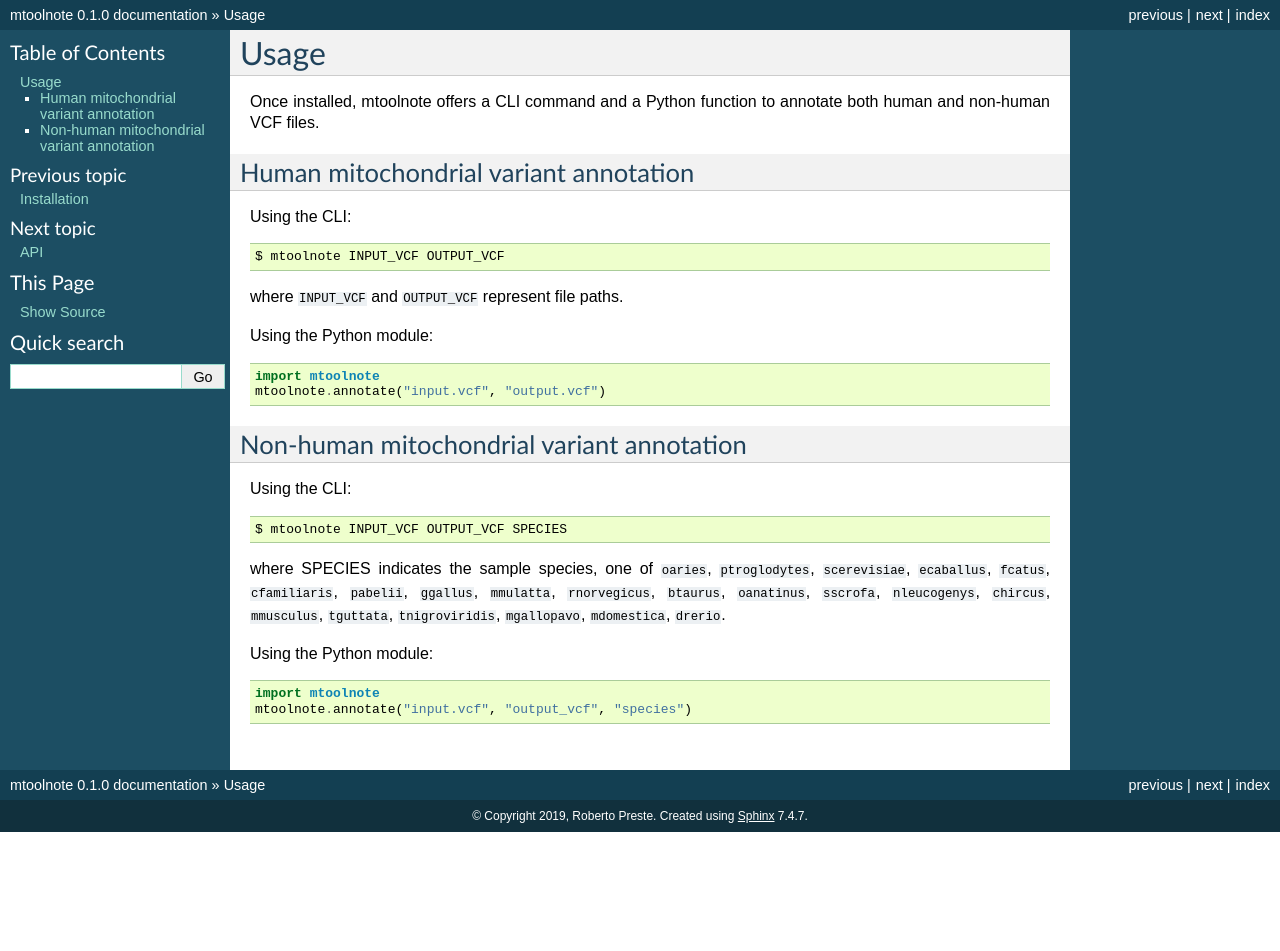
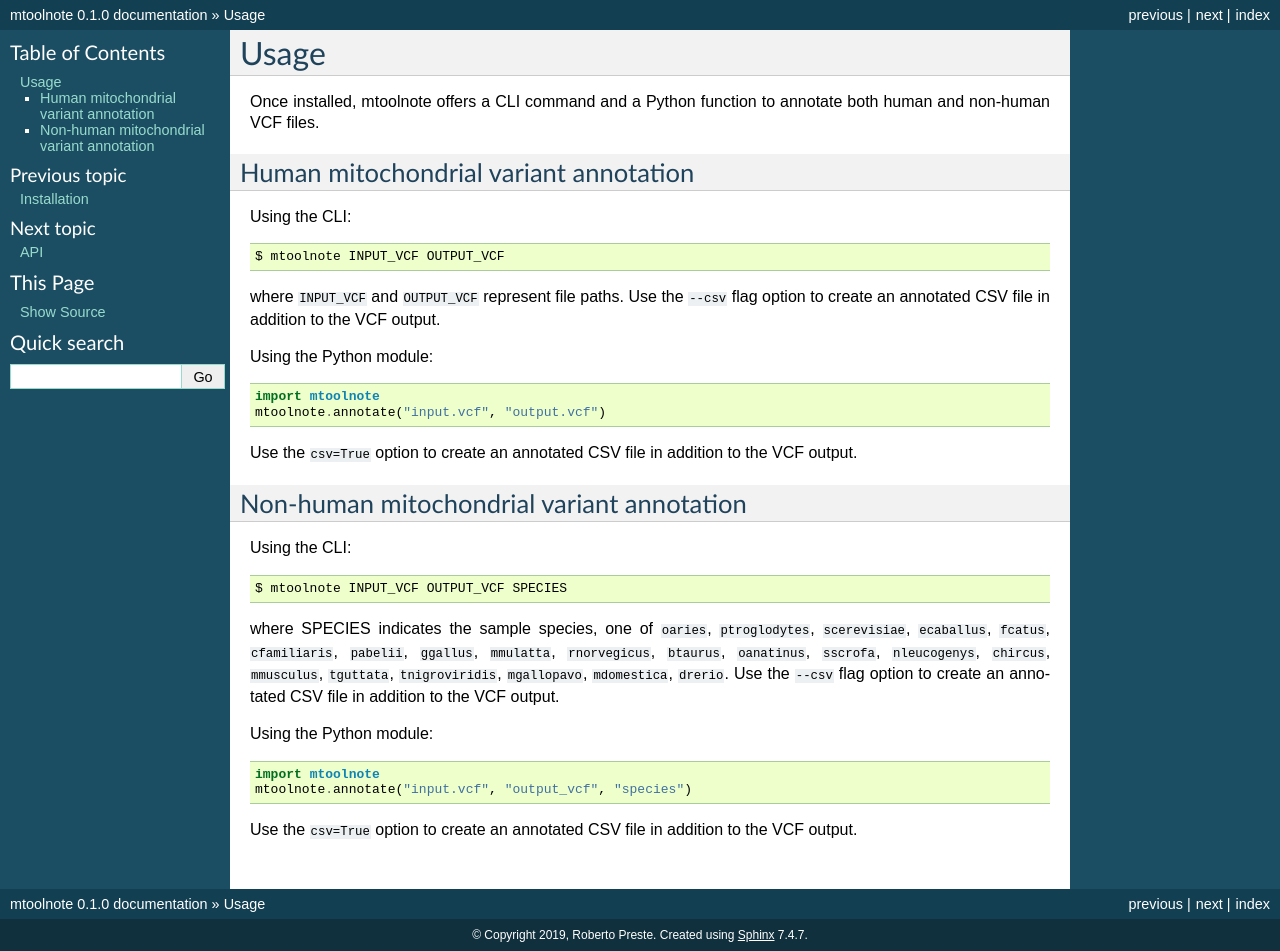
Before and after one commit to mitoNGS/mtoolnote, a Sphinx documentation site: the page built from docs/usage.rst, in a window 1280 px wide. Built offline with Sphinx 7.4.7, drawn with Linux system fonts in a browser that asks for light colours; before the commit the page ends 900 px from its top, so only the background shows below that.

Commit message:
Update documentation and requirements

```diff
--- a/docs/usage.rst
+++ b/docs/usage.rst
@@ -11,12 +11,14 @@ Using the CLI::
 
     $ mtoolnote INPUT_VCF OUTPUT_VCF
 
-where ``INPUT_VCF`` and ``OUTPUT_VCF`` represent file paths.
+where ``INPUT_VCF`` and ``OUTPUT_VCF`` represent file paths. Use the ``--csv`` flag option to create an annotated CSV file in addition to the VCF output.
 
 Using the Python module::
 
     import mtoolnote
     mtoolnote.annotate("input.vcf", "output.vcf")
+
+Use the ``csv=True`` option to create an annotated CSV file in addition to the VCF output.
 
 Non-human mitochondrial variant annotation
 ------------------------------------------
@@ -28,9 +30,11 @@ Using the CLI::
 where SPECIES indicates the sample species, one of ``oaries``, ``ptroglodytes``, ``scerevisiae``,
 ``ecaballus``, ``fcatus``, ``cfamiliaris``, ``pabelii``, ``ggallus``, ``mmulatta``,
 ``rnorvegicus``, ``btaurus``, ``oanatinus``, ``sscrofa``, ``nleucogenys``, ``chircus``,
-``mmusculus``, ``tguttata``, ``tnigroviridis``, ``mgallopavo``, ``mdomestica``, ``drerio``.
+``mmusculus``, ``tguttata``, ``tnigroviridis``, ``mgallopavo``, ``mdomestica``, ``drerio``. Use the ``--csv`` flag option to create an annotated CSV file in addition to the VCF output.
 
 Using the Python module::
 
     import mtoolnote
     mtoolnote.annotate("input.vcf", "output_vcf", "species")
+
+Use the ``csv=True`` option to create an annotated CSV file in addition to the VCF output.
--- a/requirements.txt
+++ b/requirements.txt
@@ -5,3 +5,4 @@ aiohttp>=3.4.4
 vcfpy==0.12.1
 sqlalchemy>=1.2.16
 apybiomart==0.3.5
+scikit-allel==1.2.1
--- a/requirements_dev.txt
+++ b/requirements_dev.txt
@@ -9,7 +9,6 @@ Sphinx==2.1.2
 sphinx-click==2.2.0
 sphinxcontrib-napoleon==0.7
 twine==1.13.0
-click==7.0
 pytest==5.0.0
 pytest-runner==5.1
 pytest-cov==2.7.1
--- a/setup.py
+++ b/setup.py
@@ -11,7 +11,7 @@ with open("HISTORY.rst") as history_file:
 
 requirements = ["Click>=7.0", "pandas>=0.23.4", "requests>=2.20.1",
                 "aiohttp>=3.4.4", "vcfpy==0.12.1", "sqlalchemy>=1.2.16",
-                "apybiomart==0.3.5"]
+                "apybiomart==0.3.5", "scikit-allel==1.2.1"]
 
 setup_requirements = ["pytest-runner", ]
 
```
Also changed, not shown: README.rst (+6 -2 lines), 2 other files.
